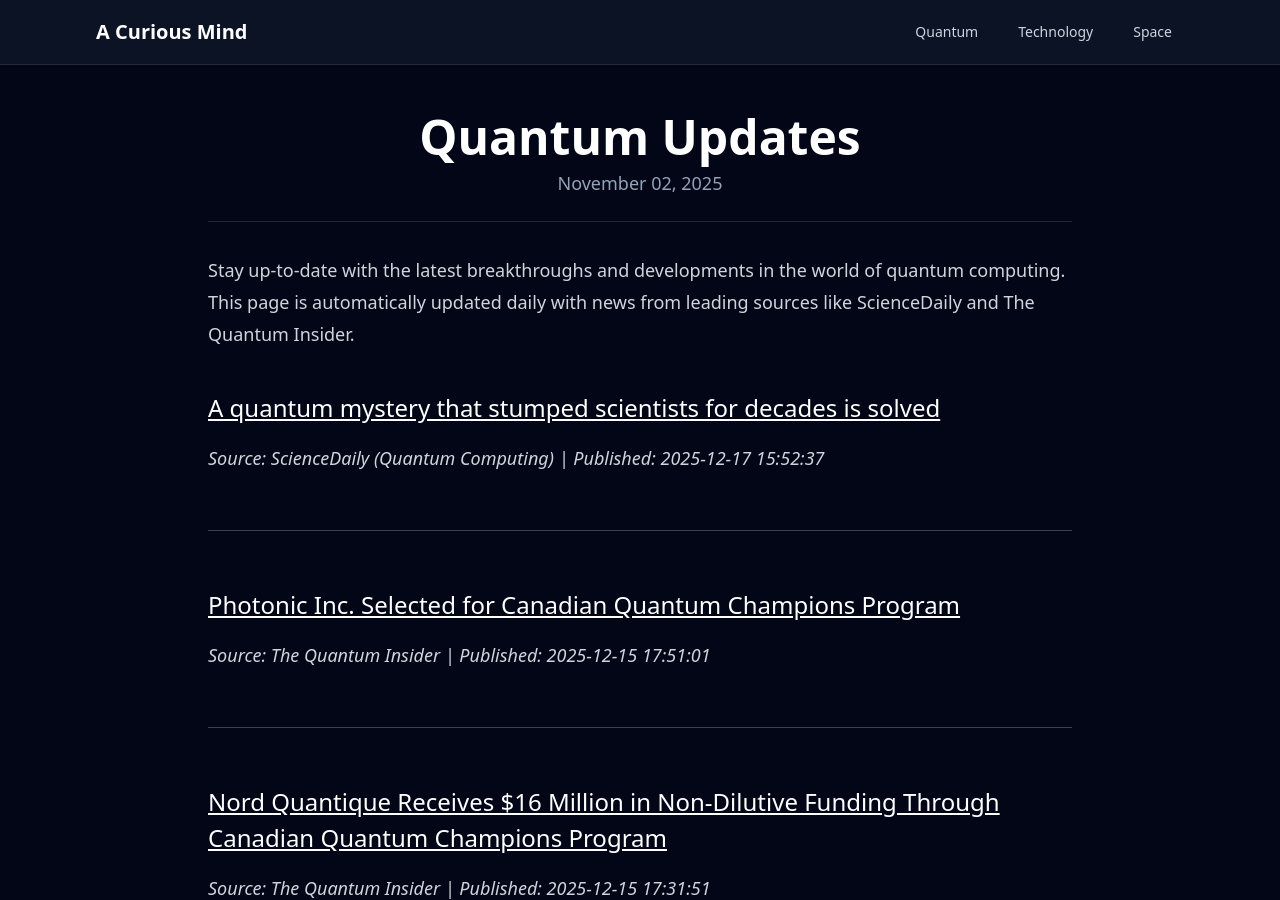
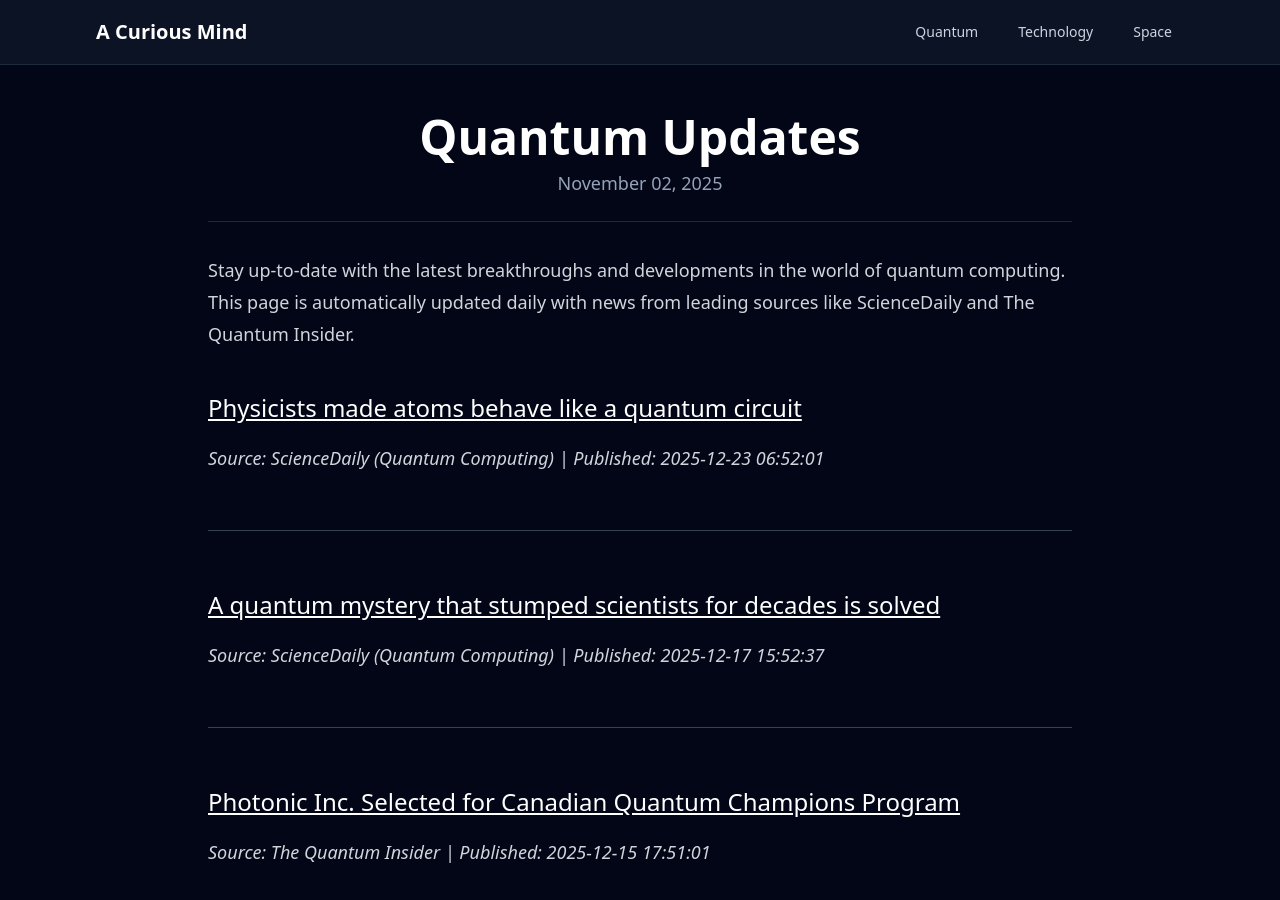
Before and after one commit to onehl7/onehl7.github.io, a Jekyll site: the page built from _posts/2025-11-02-quantum-updates.md, in a window 1280 px wide and 900 px high. Built offline with Jekyll 4.4.1, drawn with Linux system fonts in a browser that asks for light colours; nearby versions of some CDN libraries; some of the changed text lies outside the part shown.

Commit message:
Update quantum news data

```diff
--- a/_data/quantum_news.json
+++ b/_data/quantum_news.json
@@ -1,4 +1,10 @@
 [
+  {
+    "source": "ScienceDaily (Quantum Computing)",
+    "title": "Physicists made atoms behave like a quantum circuit",
+    "link": "https://www.sciencedaily.com/releases/2025/12/251222043243.htm",
+    "published": "2025-12-23 06:52:01"
+  },
   {
     "source": "ScienceDaily (Quantum Computing)",
     "title": "A quantum mystery that stumped scientists for decades is solved",
@@ -52,11 +58,5 @@
     "title": "Scientists just teleported information using light",
     "link": "https://www.sciencedaily.com/releases/2025/11/251129044516.htm",
     "published": "2025-11-29 15:29:45"
-  },
-  {
-    "source": "ScienceDaily (Quantum Computing)",
-    "title": "Quantum computers just simulated physics too complex for supercomputers",
-    "link": "https://www.sciencedaily.com/releases/2025/11/251118220104.htm",
-    "published": "2025-11-19 17:32:19"
   }
 ]
```
